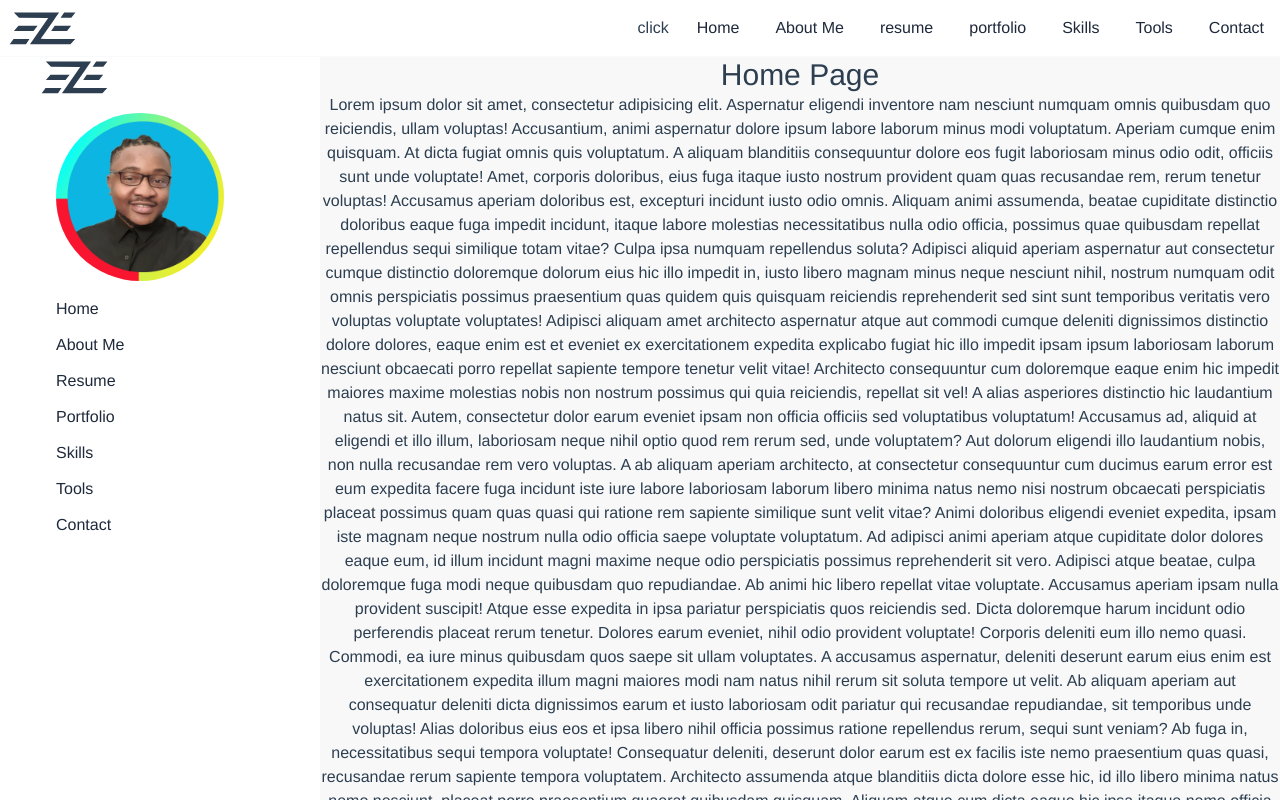
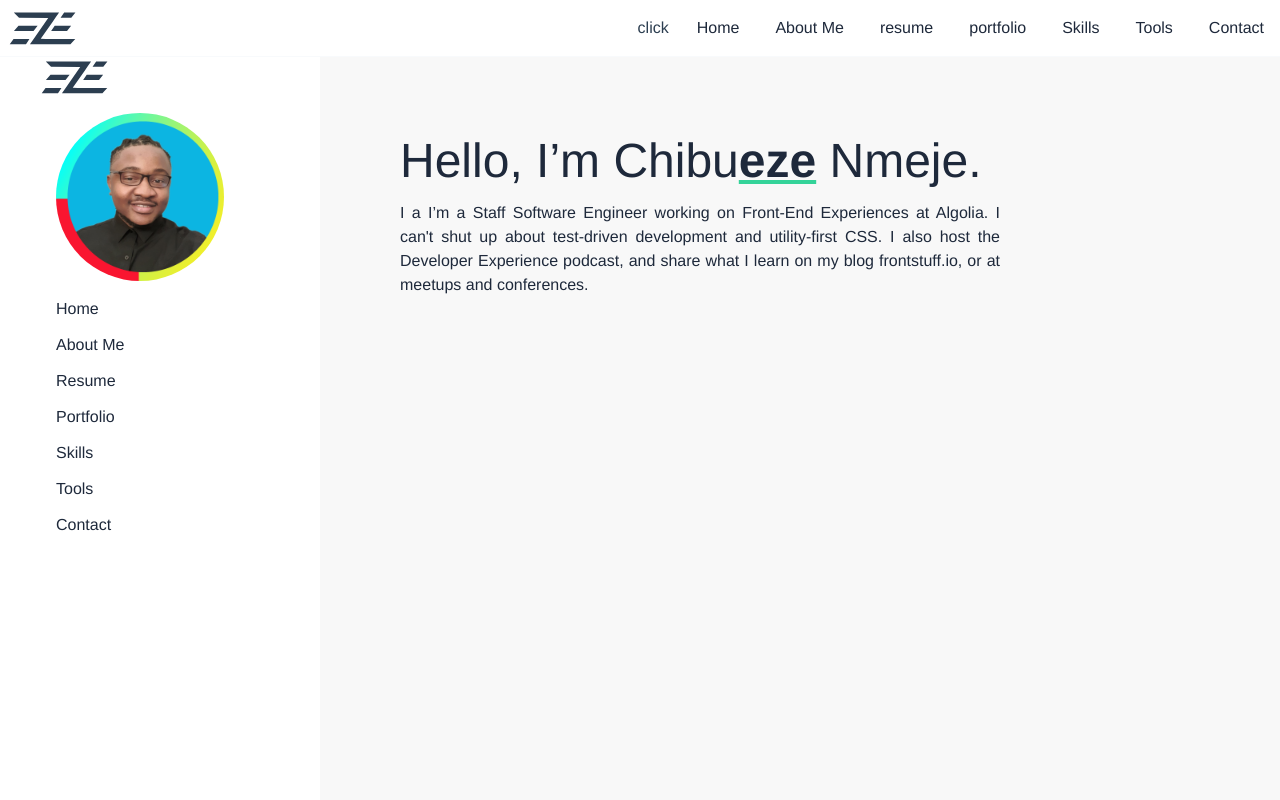
Before and after one commit to Katalyst33/portfolio, a Vue app: page / in a window 1280 px wide. Built offline with nearby package versions, Linux system fonts and the light colour scheme; some icons are missing.

Commit message:
add page information

```diff
--- a/index.html
+++ b/index.html
@@ -4,7 +4,7 @@
     <meta charset="UTF-8" />
     <link rel="icon" href="/favicon.ico" />
     <meta name="viewport" content="width=device-width, initial-scale=1.0" />
-    <title>Vite App</title>
+    <title>Chibueze Nmeje</title>
   </head>
   <body>
 
--- a/src/App.vue
+++ b/src/App.vue
@@ -17,7 +17,7 @@ if (
 </script>
 <template>
   <!--  <MouseComponent />-->
-  <div class="h-screen overflow-y-hidden">
+  <div class="h-screen overflow-y-hidden w-screen">
     <HeaderComponent />
 
     <div class="">
@@ -29,7 +29,7 @@ if (
           <div
             class="bg-[#f8f8f8] dark:bg-gray-800 h-screen col-span-3 overflow-y-scroll"
           >
-            <router-view v-slot="{ Component, route }">
+            <router-view v-slot="{ Component, route }" class="md:p-20">
               <transition name="route" mode="out-in">
                 <component :is="Component" :key="route.path" />
               </transition>
--- a/src/router/indexRouter.ts
+++ b/src/router/indexRouter.ts
@@ -50,14 +50,11 @@ const router = createRouter({
     },
   ],
 
-  scrollBehavior(to, from, savedPosition) {
-    // always scroll 10px above the element #main
-    return {
-      // could also be
-      // el: document.getElementById('main'),
-      el: "#main",
-      top: -10,
-    };
+  scrollBehavior() {
+    const app = document.getElementById("app") as HTMLDivElement | null;
+    if (app) {
+      app.scrollIntoView({ behavior: "smooth" });
+    }
   },
 });
 
--- a/src/views/DemoView.vue
+++ b/src/views/DemoView.vue
@@ -4,9 +4,10 @@ import { dummy_text1k, dummy_text_short } from "../../export";
 
 <template>
   <div>
-    <main>
+    <main class="container mx-auto p-10">
       <h1 class="title capitalize">{{ $route.name }}</h1>
-      <p v-html="dummy_text1k"></p>
+      <div class="text-justify">
+        <p class="regular-text">{{ dummy_text1k }}</p>
         <p class="bg-amber-700">
           {{ dummy_text_short }}
         </p>
@@ -16,6 +17,7 @@ import { dummy_text1k, dummy_text_short } from "../../export";
         <p class="bg-amber-700">
           {{ dummy_text_short }}
         </p>
+      </div>
     </main>
   </div>
 </template>
--- a/src/views/HomeView.vue
+++ b/src/views/HomeView.vue
@@ -1,20 +1,19 @@
-<script setup lang="ts">
-import { dummy_text1k, dummy_text_short } from "../../export";
-</script>
+<script setup lang="ts"></script>
 
 <template>
-  <div>
-    <main>
-      <h1 class="text-3xl text-default">Home Page</h1>
-      <p v-html="dummy_text1k"></p>
-      <p class="bg-amber-700">
-        {{ dummy_text_short }}
-      </p>
-      <p class="bg-amber-700">
-        {{ dummy_text_short }}
-      </p>
-      <p class="bg-amber-700">
-        {{ dummy_text_short }}
+  <div class="text-default">
+    <main class="regular-text">
+      <h1 class="text-5xl font-medium text-left">
+        Hello, I’m Chibu<span class="font-bold underline decoration-emerald-400"
+          >eze</span
+        >
+        Nmeje.
+      </h1>
+      <p class="text-justify py-4 w-[600px]">
+        I a I’m a Staff Software Engineer working on Front-End Experiences at
+        Algolia. I can't shut up about test-driven development and utility-first
+        CSS. I also host the Developer Experience podcast, and share what I
+        learn on my blog frontstuff.io, or at meetups and conferences.
       </p>
     </main>
   </div>
```
Lines whose indentation alone changed are shown as unchanged.
